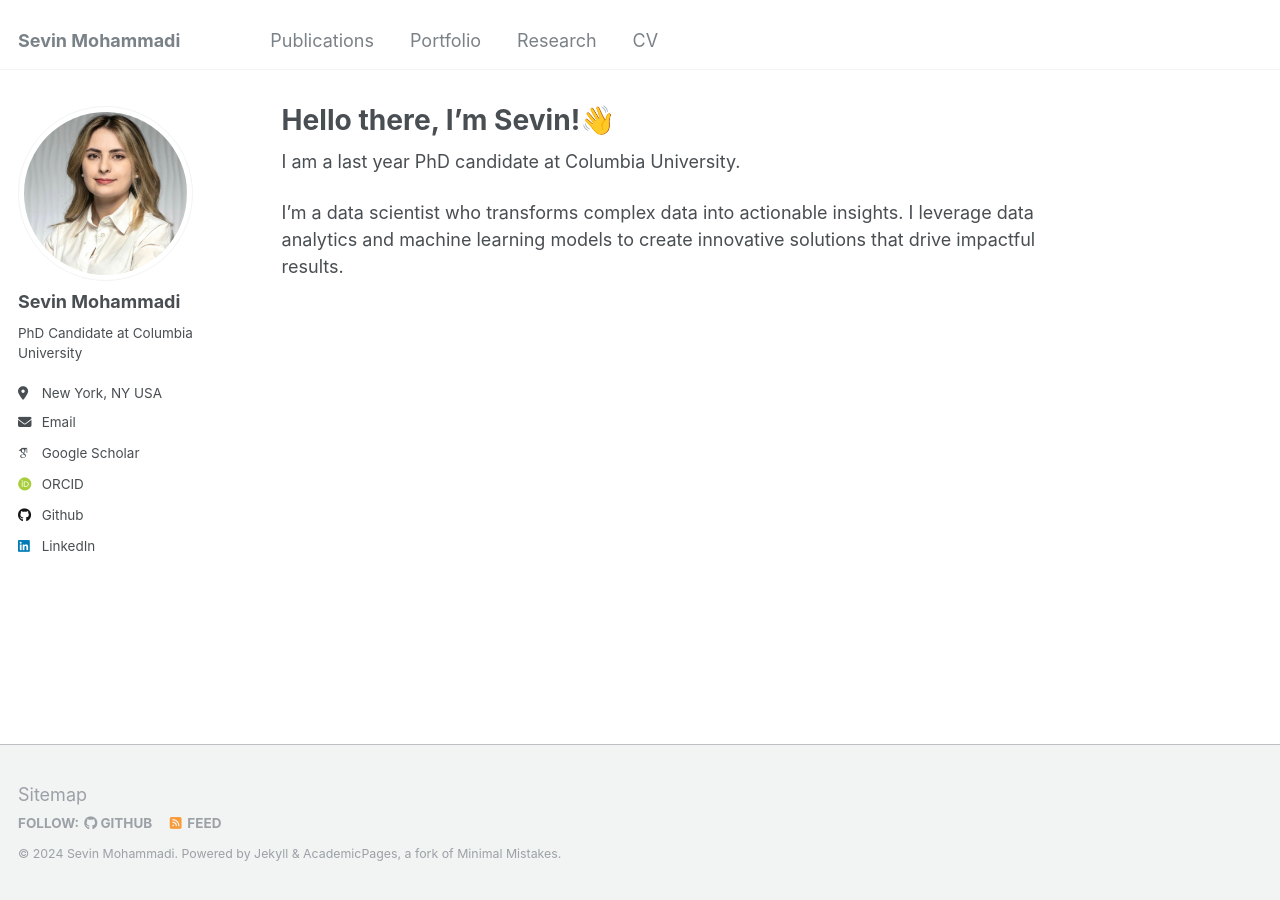
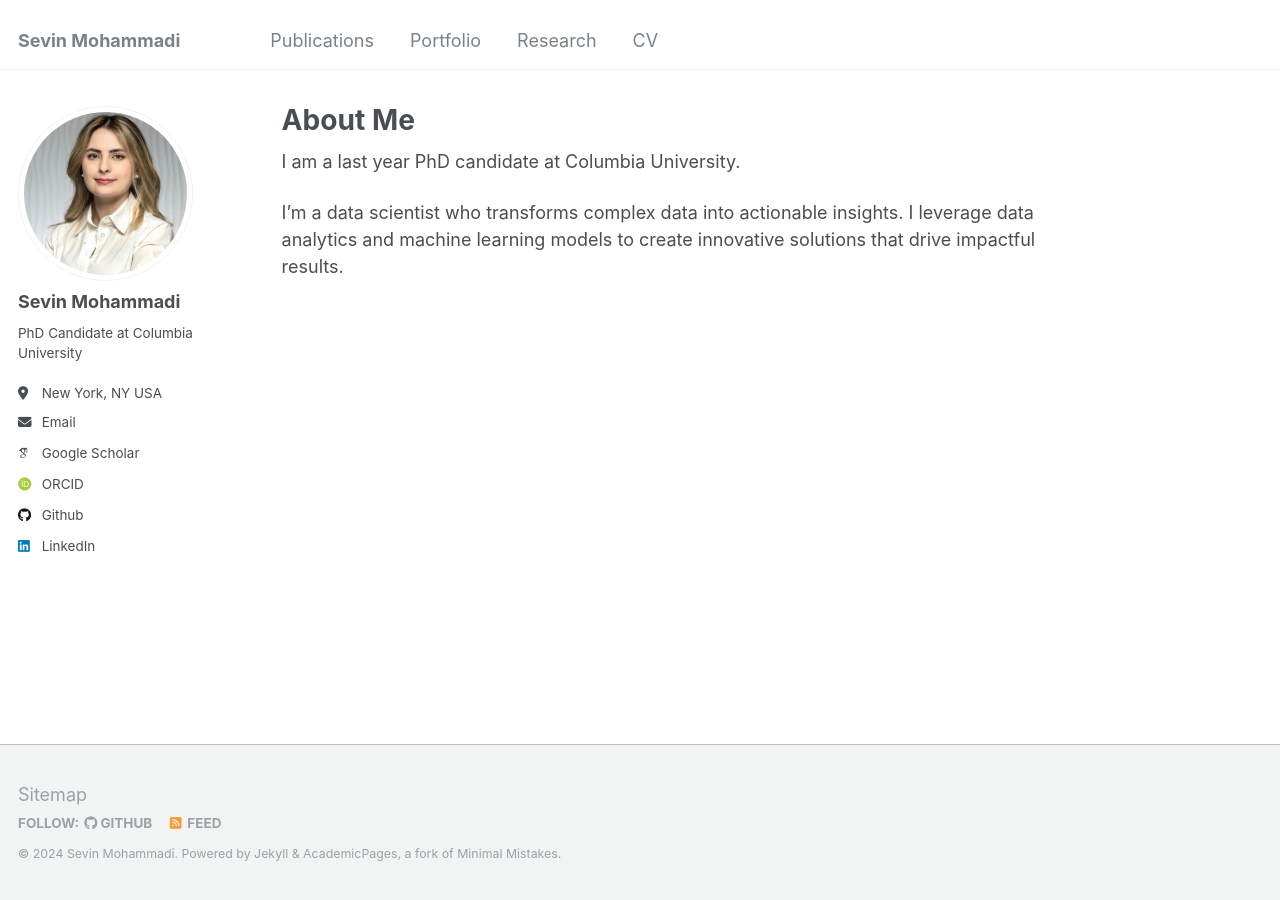
Before and after one commit to sev-90/sev-90.github.io, a Jekyll site: the page built from _pages/about.md, in a window 1280 px wide. Built offline with Jekyll 4.4.1, drawn with Linux system fonts in a browser that asks for light colours; some web fonts are replaced.

Commit message:
Update about.md

```diff
--- a/_pages/about.md
+++ b/_pages/about.md
@@ -1,6 +1,6 @@
 ---
 permalink: /
-title: "Hello there, I'm Sevin!👋"
+title: "About Me"
 excerpt: "About me"
 author_profile: true
 redirect_from:
```
